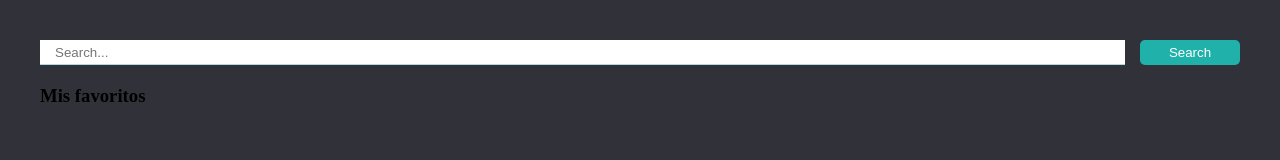
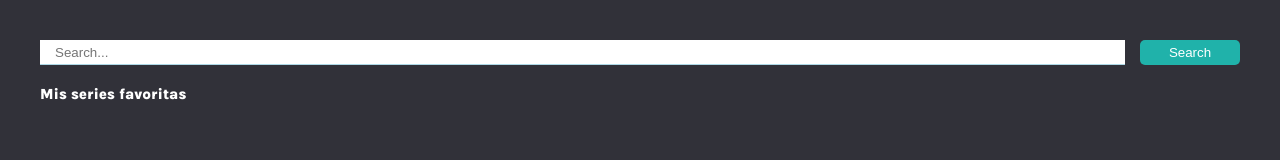
Before and after one commit to Adalab/modulo-2-evaluacion-final-NurAhissami, a website: page docs/index.html in a window 1280 px wide. Drawn offline with Linux system fonts and the light colour scheme.

Commit message:
Add new docs

```diff
--- a/docs/assets/css/main.css
+++ b/docs/assets/css/main.css
@@ -1 +1 @@
-*{box-sizing:border-box;margin:0;padding:0}:root{background-color:#313139}.page{padding:40px}.form{width:100%;display:flex;align-items:center;margin-bottom:20px;justify-content:space-between}.form__series{flex-grow:1;width:200px;border:none;border-bottom:solid 1px lightblue;height:25px;margin-right:15px;padding-left:15px}.form__button{height:25px;width:100px;border:none;background-color:lightseagreen;border-radius:5px;color:white}.containerlist{text-decoration:none;width:100%}.showCard{width:200px;display:flex;position:relative;margin-left:15px;margin-bottom:15px}.showfavCard{list-style:none;margin:0;margin-bottom:20px;margin-top:20px;display:flex;flex-direction:column;justify-content:center;align-items:center;border:solid 2px lightseagreen;width:202px;position:relative}.buttonX{margin-left:20px;width:20px;height:20px;border:solid 1px black;border-radius:100%;background-color:white;color:black}.image{width:200px;height:auto}.title{background-color:rgba(0,0,0,0.5);position:absolute;width:200px;height:50px;z-index:9999;color:white;text-align:center;bottom:0}.containerseries{width:70%;margin:0;display:flex;flex-wrap:wrap;justify-content:space-between}.containerall{width:100%;display:flex;flex-direction:row-reverse;justify-content:space-between}.containerfavorites{width:25%}
+*{box-sizing:border-box;margin:0;padding:0}:root{background-color:#313139;font-family:"Karla", sans-serif}.page{padding:40px}.form{width:100%;display:flex;align-items:center;margin-bottom:20px;justify-content:space-between}.form__series{flex-grow:1;width:200px;border:none;border-bottom:solid 1px lightblue;height:25px;margin-right:15px;padding-left:15px}.form__button{height:25px;width:100px;border:none;background-color:lightseagreen;border-radius:5px;color:white}.containerlist{text-decoration:none;width:100%}.showCard{width:200px;display:flex;position:relative;margin-left:15px;margin-bottom:15px}.showfavCard{list-style:none;margin:0;margin-bottom:20px;margin-top:20px;display:flex;flex-direction:column;justify-content:center;align-items:center;border:solid 2px lightseagreen;width:202px;position:relative}.buttonX{margin-left:20px;width:20px;height:20px;border:solid 1px black;border-radius:100%;background-color:white;color:black}.image{width:200px;height:auto}.title{background-color:rgba(0,0,0,0.5);position:absolute;width:200px;height:50px;z-index:9999;color:white;text-align:center;bottom:0;padding:10px;font-size:17px}.containerseries{width:70%;margin:0;display:flex;flex-wrap:wrap;justify-content:space-between}.containerall{width:100%;display:flex;flex-direction:row-reverse;justify-content:space-between}.containerfavorites{width:25%}.favorites{color:white;font-size:15px}
--- a/docs/index.html
+++ b/docs/index.html
@@ -5,7 +5,8 @@
   <meta charset="UTF-8" />
   <meta name="viewport" content="width=device-width, initial-scale=1" />
   <title>Adalab Web Starter Kit</title>
-  <link href="https://fonts.googleapis.com/css?family=Roboto&display=swap" rel="stylesheet" />
+  <link rel="preconnect" href="https://fonts.gstatic.com">
+  <link href="https://fonts.googleapis.com/css2?family=Karla:wght@300;500;800&display=swap" rel="stylesheet">
   <link rel="stylesheet" href="./assets/css/main.css" />
   <link rel="icon" href="./assets/images/favicon.png" />
 </head>
@@ -21,8 +22,9 @@
       <ul class="js-series-list containerseries"></ul>
 
       <div class="contianerfavorites">
-        <h3 class="favorites">Mis favoritos</h3>
-        <ul class="js-favorite-list"></ul>
+        <h3 class="favorites">Mis series favoritas</h3>
+        <ul class="js-favorite-list">
+        </ul>
       </div>
     </div>
   </div>
--- a/src/scss/pages/_index.scss
+++ b/src/scss/pages/_index.scss
@@ -1,5 +1,6 @@
 :root {
   background-color: #313139;
+  font-family: "Karla", sans-serif;
 }
 
 .page {
@@ -82,6 +83,8 @@
   color: white;
   text-align: center;
   bottom: 0;
+  padding: 10px;
+  font-size: 17px;
 }
 .containerseries {
   width: 70%;
@@ -99,3 +102,7 @@
 .containerfavorites {
   width: 25%;
 }
+.favorites {
+  color: white;
+  font-size: 15px;
+}
```
Also changed, not shown: src/html/index.html (+5 -3 lines).
